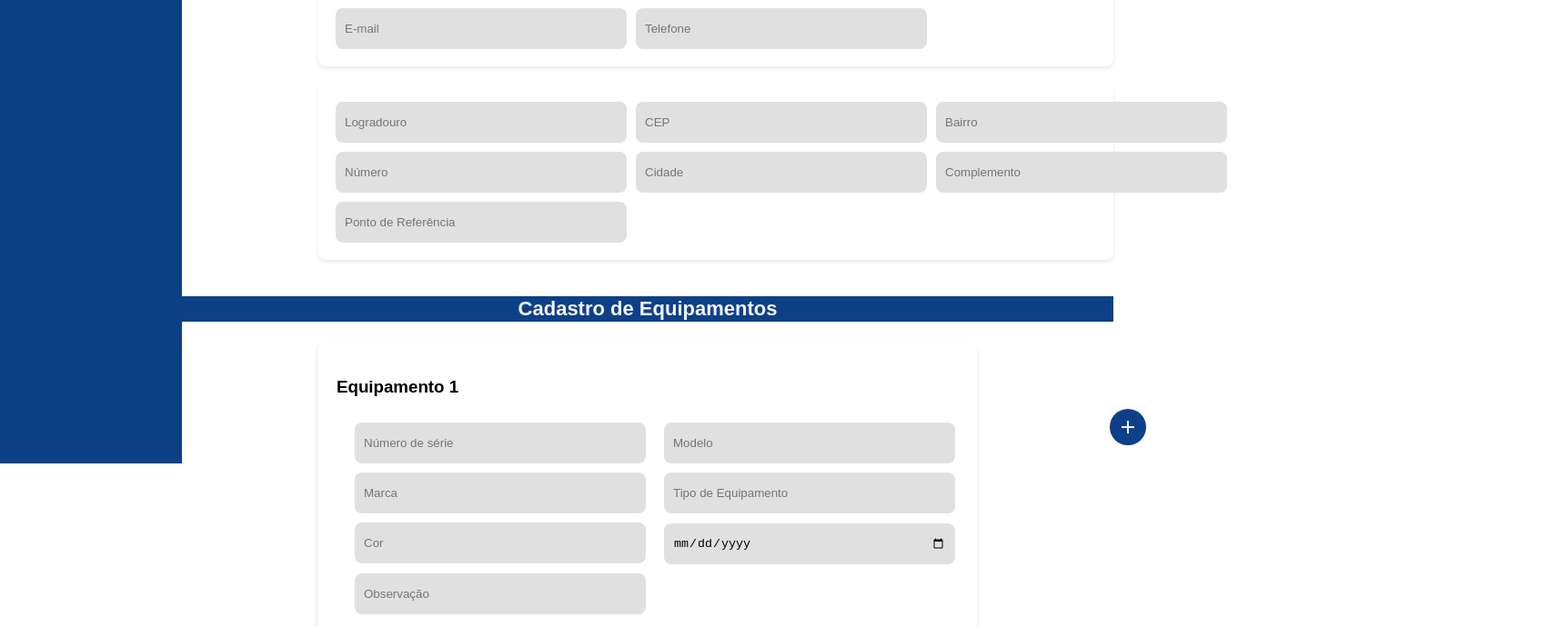
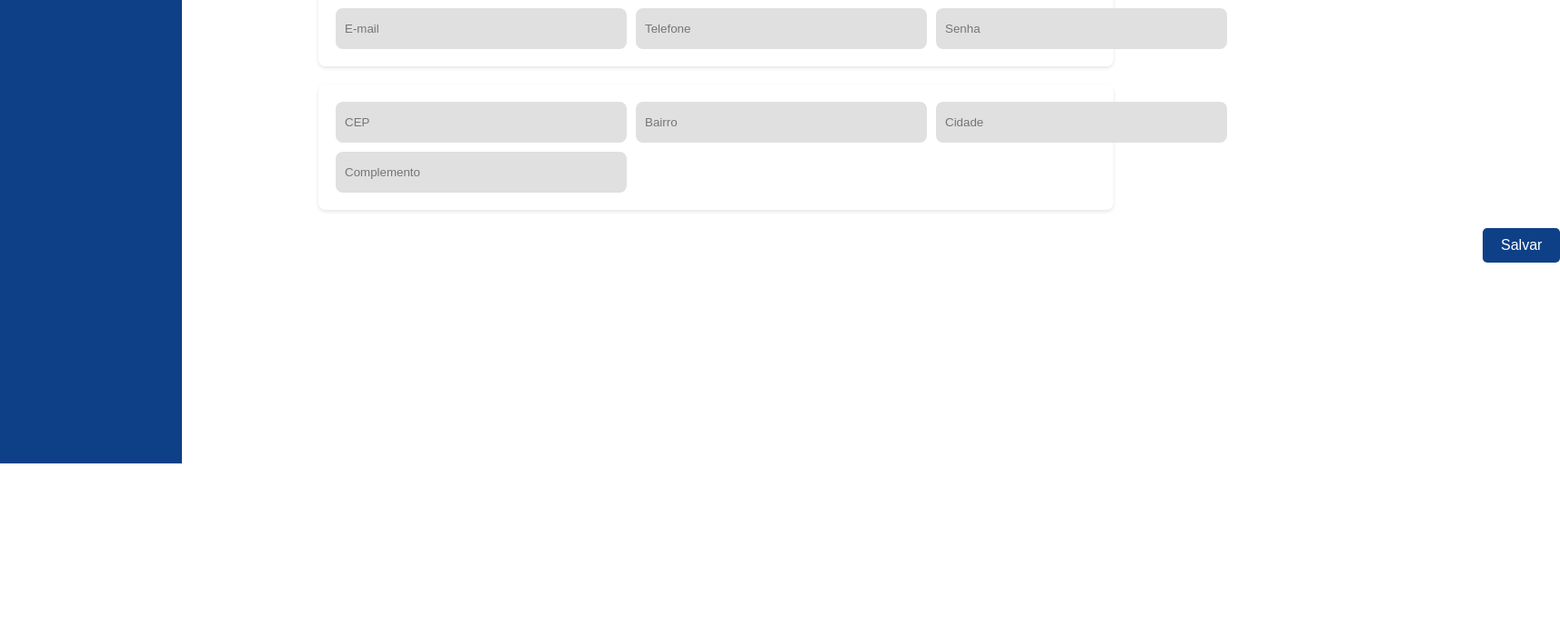
Before and after one commit to SQUAD-42-Accenture/front-end, a React (Vite) app in the folder servpro/: page /cadastrocliente in a window 1280 px wide. Shown: the part 290-980 px from the top of the page at 91% size, 1715 px wide, since content can reach past the window. After the commit the page ends 800 px from the top, so only its background shows below. Built offline with nearby package versions, Linux system fonts and the light colour scheme.

Commit message:
update integracao

```diff
--- a/servpro/src/pages/CadastroDeClientes/CadastroDeClientes.jsx
+++ b/servpro/src/pages/CadastroDeClientes/CadastroDeClientes.jsx
@@ -1,5 +1,5 @@
-import React, { useState, useRef } from "react";
-import AddIcon from '@mui/icons-material/Add';
+import React, { useState } from "react";
+import axios from 'axios';
 import "./style.css";
 
 const CadastroCliente = () => {
@@ -8,22 +8,58 @@ const CadastroCliente = () => {
   const [email, setEmail] = useState("");
   const [telefone, setTelefone] = useState("");
   const [nascimento, setNascimento] = useState("");
-  const [logradouro, setLogradouro] = useState("");
   const [cep, setCep] = useState("");
   const [bairro, setBairro] = useState("");
-  const [numero, setNumero] = useState("");
   const [cidade, setCidade] = useState("");
   const [complemento, setComplemento] = useState("");
-  const [referencia, setReferencia] = useState("");
+  const [senha, setSenha] = useState("");
+  const [modalOpen, setModalOpen] = useState(false);
 
-  const [equipamentos, setEquipamentos] = useState([{ id: 1 }]);
+  const handleSubmit = async (event) => {
+    event.preventDefault();
 
-  const equipamentosRef = useRef(null);
+    const clienteData = {
+      CPF: cpf,
+      Nome: nome,
+      Senha: senha,
+      Email: email,
+      Telefone: telefone,
+      TipoUsuario: "Cliente",
+      DataNascimento: new Date(nascimento).toISOString(),
+      Bairro: bairro,
+      Cidade: cidade,
+      CEP: cep,
+      Complemento: complemento
+    };
 
-  const adicionarEquipamento = () => {
-    setEquipamentos([...equipamentos, { id: equipamentos.length + 1 }]);
+    try {
+      await axios.post('http://localhost:5238/api/Cliente', clienteData, {
+        headers: {
+          'Content-Type': 'application/json',
+        }
+      });
+      console.log('Cliente cadastrado com sucesso.');
 
-    equipamentosRef.current.scrollIntoView({ behavior: 'smooth', block: 'start' });
+      setNome("");
+      setCpf("");
+      setEmail("");
+      setTelefone("");
+      setNascimento("");
+      setCep("");
+      setBairro("");
+      setCidade("");
+      setComplemento("");
+      setSenha("");
+
+      setModalOpen(true);
+
+    } catch (error) {
+      console.error('Erro ao cadastrar cliente:', error);
+    }
+  };
+
+  const handleCloseModal = () => {
+    setModalOpen(false);
   };
 
   return (
@@ -34,133 +70,41 @@ const CadastroCliente = () => {
       <div className="CadastroDeClientes">
         <div className="atualizacao">
           <p className="titulocliente">Cadastro de Cliente</p>
-          <p>Data de cadastro: 29/09/2024</p>
-          <p>Última Atualização: 29/09/2024 </p>
+          <p>Data de cadastro: {new Date().toLocaleDateString()}</p>
         </div>
 
+        <form onSubmit={handleSubmit}>
           <section className="secaoDadosCliente">
             <p className="titulo-dados">Dados Cadastrais</p>
-
             <div className="containerDadosCadastrais">
-            <input
-              type="text"
-              placeholder="Nome"
-              value={nome}
-              onChange={(e) => setNome(e.target.value)}
-            />
-            <input
-              type="text"
-              placeholder="CPF"
-              value={cpf}
-              onChange={(e) => setCpf(e.target.value)}
-            />
-            <input
-              type="date"
-              placeholder="Data de Nascimento"
-              value={nascimento}
-              onChange={(e) => setNascimento(e.target.value)}
-            />
-            <input
-              type="text"
-              placeholder="E-mail"
-              value={email}
-              onChange={(e) => setEmail(e.target.value)}
-            />
-            <input
-              type="text"
-              placeholder="Telefone"
-              value={telefone}
-              onChange={(e) => setTelefone(e.target.value)}
-            />
+              <input type="text" placeholder="Nome" value={nome} onChange={(e) => setNome(e.target.value)} />
+              <input type="text" placeholder="CPF" value={cpf} onChange={(e) => setCpf(e.target.value)} />
+              <input type="date" placeholder="Data de Nascimento" value={nascimento} onChange={(e) => setNascimento(e.target.value)} />
+              <input type="text" placeholder="E-mail" value={email} onChange={(e) => setEmail(e.target.value)} />
+              <input type="text" placeholder="Telefone" value={telefone} onChange={(e) => setTelefone(e.target.value)} />
+              <input type="password" placeholder="Senha" value={senha} onChange={(e) => setSenha(e.target.value)} />
             </div>
 
             <div className="containerDadosEndereco">
-            <input
-              type="text"
-              placeholder="Logradouro"
-              value={logradouro}
-              onChange={(e) => setLogradouro(e.target.value)}
-            />
-            <input
-              type="text"
-              placeholder="CEP"
-              value={cep}
-              onChange={(e) => setCep(e.target.value)}
-            />
-            <input
-              type="text"
-              placeholder="Bairro"
-              value={bairro}
-              onChange={(e) => setBairro(e.target.value)}
-            />
-            <input
-              type="text"
-              placeholder="Número"
-              value={numero}
-              onChange={(e) => setNumero(e.target.value)}
-            />
-            <input
-              type="text"
-              placeholder="Cidade"
-              value={cidade}
-              onChange={(e) => setCidade(e.target.value)}
-            />
-            <input
-              type="text"
-              placeholder="Complemento"
-              value={complemento}
-              onChange={(e) => setComplemento(e.target.value)}
-            />
-            <input
-              type="text"
-              placeholder="Ponto de Referência"
-              value={referencia}
-              onChange={(e) => setReferencia(e.target.value)}
-            />
+              <input type="text" placeholder="CEP" value={cep} onChange={(e) => setCep(e.target.value)} />
+              <input type="text" placeholder="Bairro" value={bairro} onChange={(e) => setBairro(e.target.value)} />
+              <input type="text" placeholder="Cidade" value={cidade} onChange={(e) => setCidade(e.target.value)} />
+              <input type="text" placeholder="Complemento" value={complemento} onChange={(e) => setComplemento(e.target.value)} />
             </div>
           </section>
 
-        <section className="secaoEquipamento" ref={equipamentosRef}>
-          <p className="tituloCadastroEquipamento">Cadastro de Equipamentos</p>
+          <button type="submit" className="submit-button2">Salvar</button>
+        </form>
 
-          {equipamentos.map((equipamento, index) => (
-            <div key={index} className="containerCadastroEquipamento">
-              <h3>Equipamento {equipamento.id}</h3>
-              <input
-                type="text"
-                placeholder="Número de série"
-              />
-              <input
-                type="text"
-                placeholder="Modelo"
-              />
-              <input
-                type="text"
-                placeholder="Marca"
-              />
-              <input
-                type="text"
-                placeholder="Tipo de Equipamento"
-              />
-              <input
-                type="text"
-                placeholder="Cor"
-              />
-              <input
-                type="date"
-                placeholder="Data de Aquisição"
-              />
-              <input
-                type="text"
-                placeholder="Observação"
-              />
+        {modalOpen && (
+          <div className="modal">
+            <div className="modal-content">
+              <span className="close" onClick={handleCloseModal}>&times;</span>
+              <p>Cliente cadastrado com sucesso! Agora cadastre seu equipamento.</p>
+              <button onClick={handleCloseModal}>Ok</button>
             </div>
-          ))}
-
-          <button onClick={adicionarEquipamento} className="botaoAdicionar">
-            <AddIcon />
-          </button>
-        </section>
+          </div>
+        )}
       </div>
     </div>
   );
--- a/servpro/src/pages/CadastroDeClientes/style.css
+++ b/servpro/src/pages/CadastroDeClientes/style.css
@@ -134,3 +134,68 @@
   left: 0;
   color: white;
 }
+
+.submit-button2 {
+  background-color: #0e4088;
+  color: white;
+  border: none;
+  padding: 10px 20px;
+  border-radius: 5px;
+  cursor: pointer;
+  font-size: 16px;
+  margin-left: 1430px;
+  transition: background-color 0.3s;
+}
+
+.submit-button2:hover {
+  background-color: #0056b3;
+}
+
+.modal {
+  position: fixed;
+  z-index: 1000;
+  left: 0;
+  top: 0;
+  width: 100%;
+  height: 100%;
+  background-color: rgba(0, 0, 0, 0.5);
+}
+
+.modal-content {
+  background-color: white;
+  margin: 15% auto;
+  padding: 20px;
+  border: 1px solid #888;
+  width: 300px;
+  border-radius: 10px;
+  text-align: center;
+}
+
+.close {
+  color: #aaa;
+  float: right;
+  font-size: 28px;
+  font-weight: bold;
+}
+
+.close:hover,
+.close:focus {
+  color: black;
+  text-decoration: none;
+  cursor: pointer;
+}
+
+.modal-content button {
+  background-color: #0056b3;
+  color: white;
+  border: none;
+  padding: 10px 20px;
+  border-radius: 5px;
+  cursor: pointer;
+  font-size: 16px;
+  transition: background-color 0.3s;
+}
+
+.modal-content button:hover {
+  background-color: #0056b3;
+}
--- a/servpro/src/pages/ListagemClientes/ListarCliente.jsx
+++ b/servpro/src/pages/ListagemClientes/ListarCliente.jsx
@@ -1,24 +1,29 @@
-import React, { useState } from 'react';
+import React, { useState, useEffect } from 'react';
+import axios from 'axios';
 import { Table, TableBody, TableCell, TableContainer, TableHead, TableRow, Paper, TextField, Button, IconButton, Pagination, Dialog, DialogActions, DialogContent, DialogContentText, DialogTitle } from '@mui/material';
 import { Edit, Delete } from '@mui/icons-material';
 import SearchIcon from '@mui/icons-material/Search';
 import AddIcon from '@mui/icons-material/PersonAdd';
-import { Link } from 'react-router-dom';
-
-const clients = [
-  { cpf: '123.456.789-11', name: 'Maria Costa da Silva', phone: '(81) 9 9999-0000', email: 'teste@gmail.com', address: 'Rua Imaginária, 298 - Bairro' },
-  { cpf: '987.654.321-00', name: 'João Pereira', phone: '(81) 9 8888-0000', email: 'joao@gmail.com', address: 'Avenida Central, 50 - Bairro' },
-  { cpf: '123.456.789-11', name: 'Maria Costa da Silva', phone: '(81) 9 9999-0000', email: 'teste@gmail.com', address: 'Rua Imaginária, 298 - Bairro' },
-  { cpf: '123.456.789-11', name: 'Maria Costa da Silva', phone: '(81) 9 9999-0000', email: 'teste@gmail.com', address: 'Rua Imaginária, 298 - Bairro' },
-  { cpf: '123.456.789-11', name: 'Maria Costa da Silva', phone: '(81) 9 9999-0000', email: 'teste@gmail.com', address: 'Rua Imaginária, 298 - Bairro' },
-  { cpf: '123.456.789-11', name: 'Maria Costa da Silva', phone: '(81) 9 9999-0000', email: 'teste@gmail.com', address: 'Rua Imaginária, 298 - Bairro' },
-  { cpf: '123.456.789-11', name: 'Maria Costa da Silva', phone: '(81) 9 9999-0000', email: 'teste@gmail.com', address: 'Rua Imaginária, 298 - Bairro' },
-
-];
+import { Link, useNavigate } from 'react-router-dom';
 
 function ListagemClientes() {
+  const [clients, setClients] = useState([]);
   const [open, setOpen] = useState(false);
   const [selectedClient, setSelectedClient] = useState(null);
+  const navigate = useNavigate();
+
+  const fetchClients = async () => {
+    try {
+      const response = await axios.get('http://localhost:5238/api/Cliente');
+      setClients(response.data);
+    } catch (error) {
+      console.error('Erro ao buscar clientes:', error);
+    }
+  };
+
+  useEffect(() => {
+    fetchClients();
+  }, []);
 
   const handleClickOpen = (client) => {
     setSelectedClient(client);
@@ -94,11 +99,11 @@ function ListagemClientes() {
           <TableBody>
             {clients.map((client, index) => (
               <TableRow key={index}>
-                <TableCell>{client.cpf}</TableCell>
-                <TableCell>{client.name}</TableCell>
-                <TableCell>{client.phone}</TableCell>
-                <TableCell>{client.email}</TableCell>
-                <TableCell>{client.address}</TableCell>
+                <TableCell>{client.CPF}</TableCell>
+                <TableCell>{client.Nome}</TableCell>
+                <TableCell>{client.Telefone}</TableCell>
+                <TableCell>{client.Email}</TableCell>
+                <TableCell>{client.Bairro}, {client.Cidade}</TableCell>
                 <TableCell>
                   <Link to={{ pathname: "/editarcliente", state: { client } }}>
                     <IconButton color="primary">
@@ -130,7 +135,7 @@ function ListagemClientes() {
         <DialogTitle>Confirmação de Exclusão</DialogTitle>
         <DialogContent>
           <DialogContentText>
-            Você tem certeza que deseja excluir o cliente {selectedClient?.name}?
+            Você tem certeza que deseja excluir o cliente {selectedClient?.Nome}?
           </DialogContentText>
         </DialogContent>
         <DialogActions>
--- a/servpro/src/pages/ListagemOrdens/ListarOrdens.jsx
+++ b/servpro/src/pages/ListagemOrdens/ListarOrdens.jsx
@@ -6,14 +6,12 @@ import AddIcon from '@mui/icons-material/PersonAdd';
 import { Link } from 'react-router-dom';
 
 const ordensServico = [
-  { ordem: 34567, cliente: 'Maria Costa', data: '2023-10-01', equipamento: 'Máquina 1', tecnico: 'João', orcamento: 'R$ 100,00', status: 'Concluído', pdfUrl: '/path/to/pdf1.pdf' },
-  { ordem: 45678, cliente: 'Carlos Silva', data: '2023-10-03', equipamento: 'Máquina 3', tecnico: 'Maria', orcamento: 'R$ 200,00', status: 'Pendente', pdfUrl: '/path/to/pdf2.pdf' },
-  { ordem: 56789, cliente: 'Ana Clara', data: '2023-10-04', equipamento: 'Máquina 4', tecnico: 'Pedro', orcamento: 'R$ 250,00', status: 'Cancelado', pdfUrl: '/path/to/pdf3.pdf' },
-  { ordem: 67890, cliente: 'Lucas Mendes', data: '2023-10-05', equipamento: 'Máquina 5', tecnico: 'Ricardo', orcamento: 'R$ 300,00', status: 'Aberto', pdfUrl: '/path/to/pdf4.pdf' },
-  { ordem: 34567, cliente: 'Maria Costa', data: '2023-10-01', equipamento: 'Máquina 1', tecnico: 'João', orcamento: 'R$ 100,00', status: 'Concluído', pdfUrl: '/path/to/pdf1.pdf' },
-  { ordem: 56789, cliente: 'Ana Clara', data: '2023-10-04', equipamento: 'Máquina 4', tecnico: 'Pedro', orcamento: 'R$ 250,00', status: 'Cancelado', pdfUrl: '/path/to/pdf3.pdf' },
-
-
+  { ordem: 34567, cliente: 'Maria Costa', data: '2023-10-01', equipamento: 'Máquina 1', tecnico: 'João', orcamento: 'R$ 100,00', status: 'Concluído' },
+  { ordem: 45678, cliente: 'Carlos Silva', data: '2023-10-03', equipamento: 'Máquina 3', tecnico: 'Maria', orcamento: 'R$ 200,00', status: 'Pendente' },
+  { ordem: 56789, cliente: 'Ana Clara', data: '2023-10-04', equipamento: 'Máquina 4', tecnico: 'Pedro', orcamento: 'R$ 250,00', status: 'Cancelado' },
+  { ordem: 67890, cliente: 'Lucas Mendes', data: '2023-10-05', equipamento: 'Máquina 5', tecnico: 'Ricardo', orcamento: 'R$ 300,00', status: 'Aberto' },
+  { ordem: 34567, cliente: 'Maria Costa', data: '2023-10-01', equipamento: 'Máquina 1', tecnico: 'João', orcamento: 'R$ 100,00', status: 'Concluído' },
+  { ordem: 56789, cliente: 'Ana Clara', data: '2023-10-04', equipamento: 'Máquina 4', tecnico: 'Pedro', orcamento: 'R$ 250,00', status: 'Cancelado' },
 ];
 
 function ListagemOrdensServico() {
@@ -97,7 +95,7 @@ function ListagemOrdensServico() {
                   </Button>
                 </TableCell>
                 <TableCell>
-                  <IconButton color="primary" onClick={() => downloadPDF(ordem.pdfUrl)}>
+                  <IconButton color="primary" onClick={() => downloadPDF(ordem.ordem)}>
                     <Download />
                   </IconButton>
                 </TableCell>
@@ -139,7 +137,8 @@ const getStatusColor = (status) => {
   }
 };
 
-const downloadPDF = (pdfUrl) => {
+const downloadPDF = (ordem) => {
+  const pdfUrl = `http://localhost:5238/api/OrdemDeServico/${ordem}/gerar-pdf`;
   window.open(pdfUrl, '_blank');
 };
 
```
Lines whose indentation alone changed are shown as unchanged.
